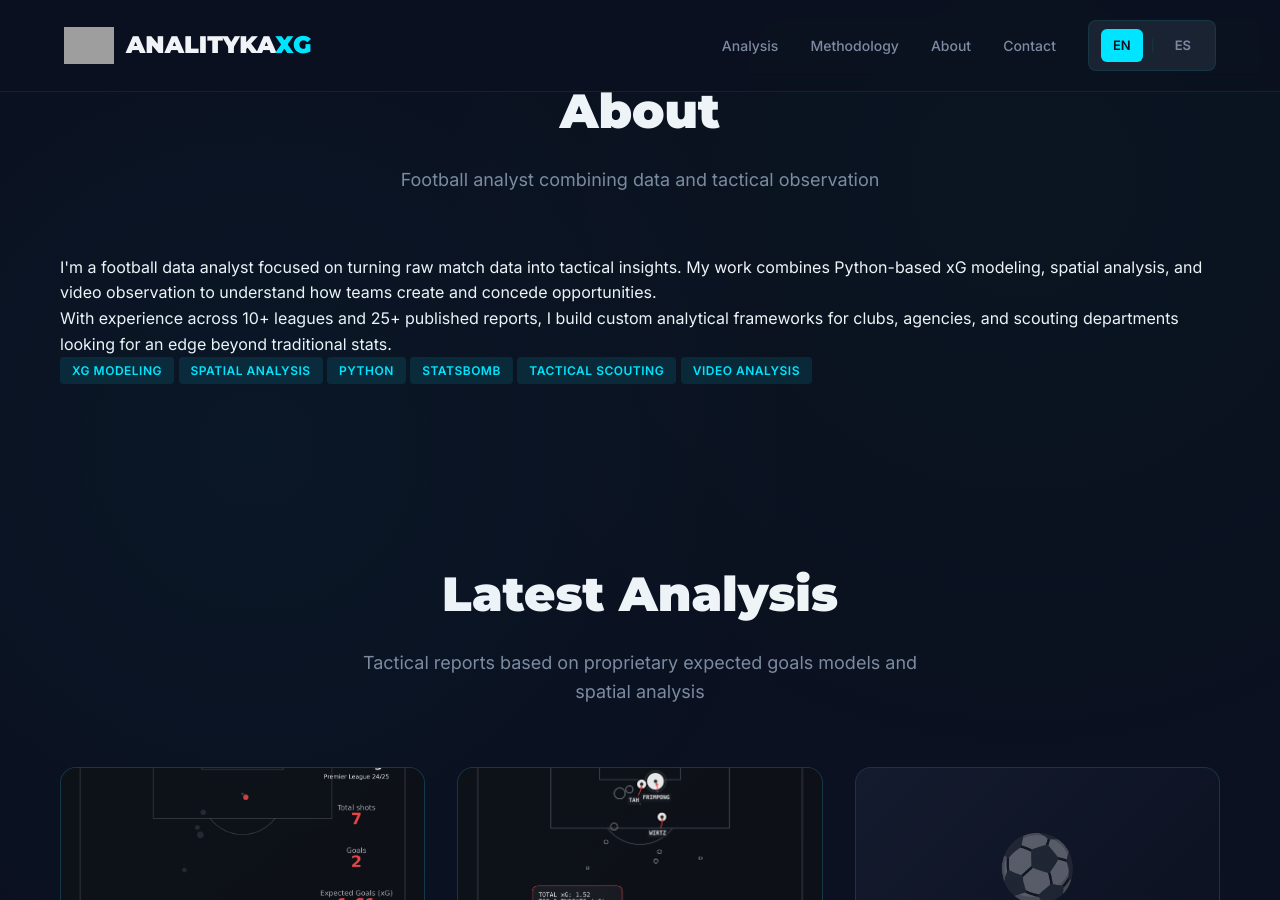
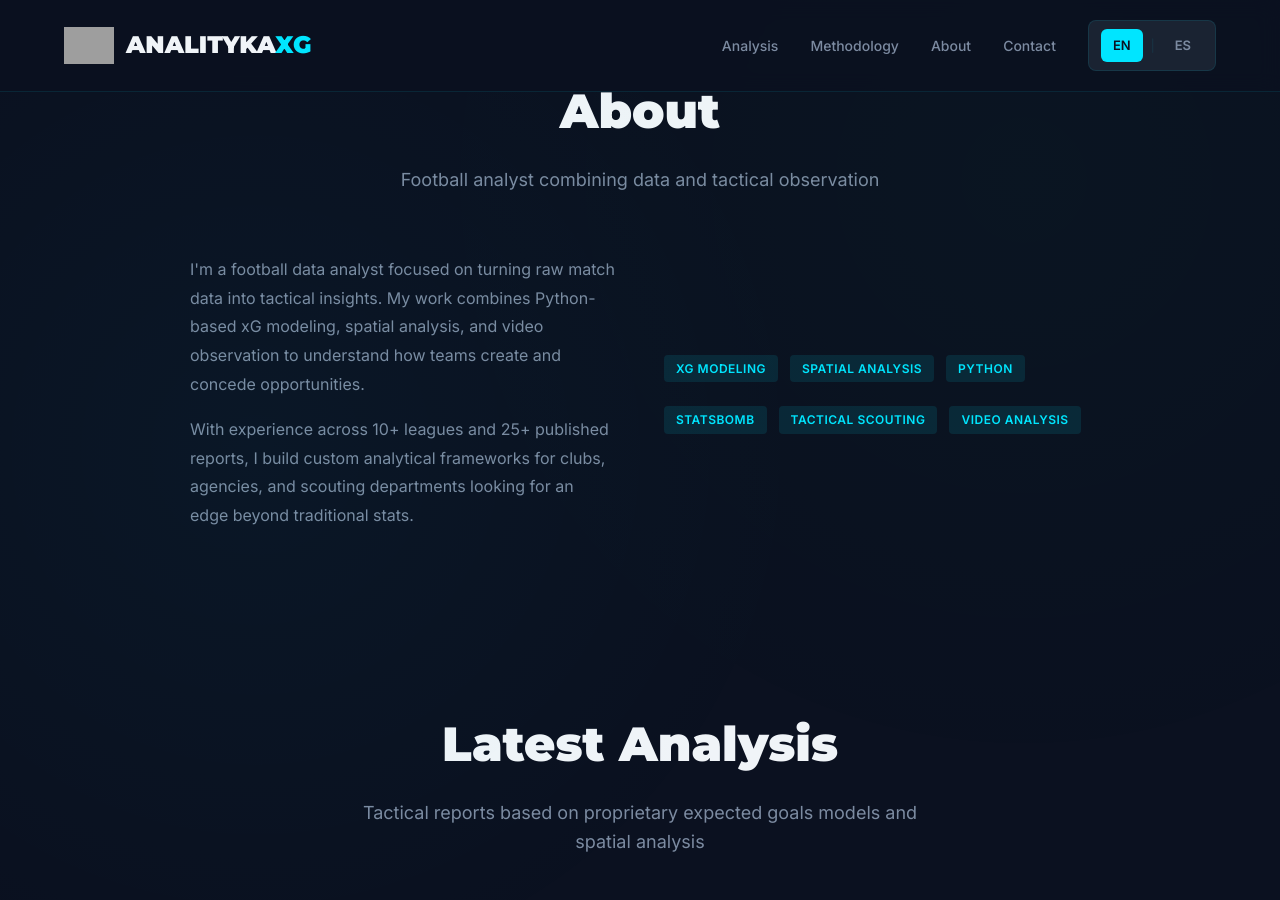
Before and after one commit to Fiallos77/analitykaXG, a Jekyll site: the page built from index.md, in a window 1280 px wide and 900 px high, scrolled down 1190 px. Built offline with Jekyll 4.4.1, drawn with Linux system fonts in a browser that asks for light colours; grey boxes are pictures that could not be loaded.

Commit message:
Add styles for about section in main.css

```diff
--- a/assets/css/main.css
+++ b/assets/css/main.css
@@ -407,6 +407,26 @@ nav {
     color: var(--text-secondary);
     text-transform: uppercase;
     letter-spacing: 1px;
+}
+/* ============ ABOUT SECTION ============ */
+.about-grid {
+    display: grid;
+    grid-template-columns: 1fr 1fr;
+    gap: 3rem;
+    align-items: center;
+    max-width: 900px;
+    margin: 0 auto;
+}
+.about-text p {
+    color: var(--text-secondary);
+    line-height: 1.8;
+    margin-bottom: 1rem;
+    font-size: 16px;
+}
+.about-tags {
+    display: flex;
+    flex-wrap: wrap;
+    gap: 0.75rem;
 }
 
 /* ============ SECTIONS ============ */
```
